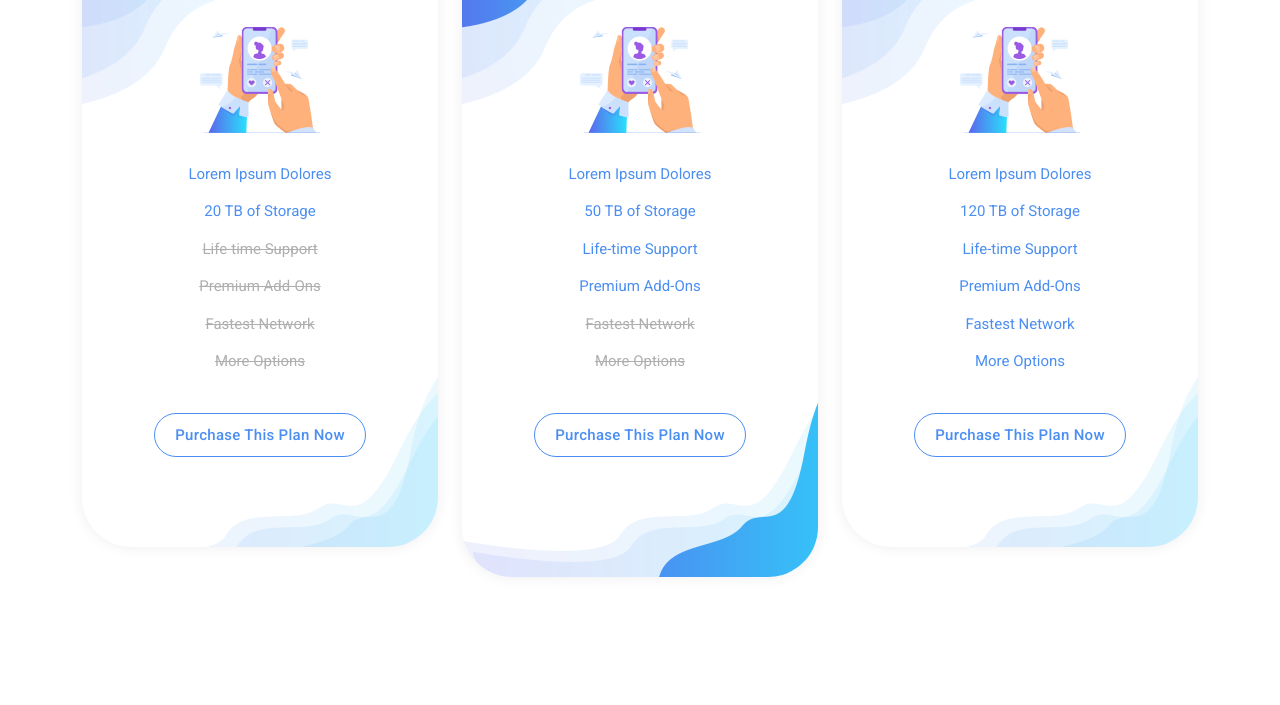
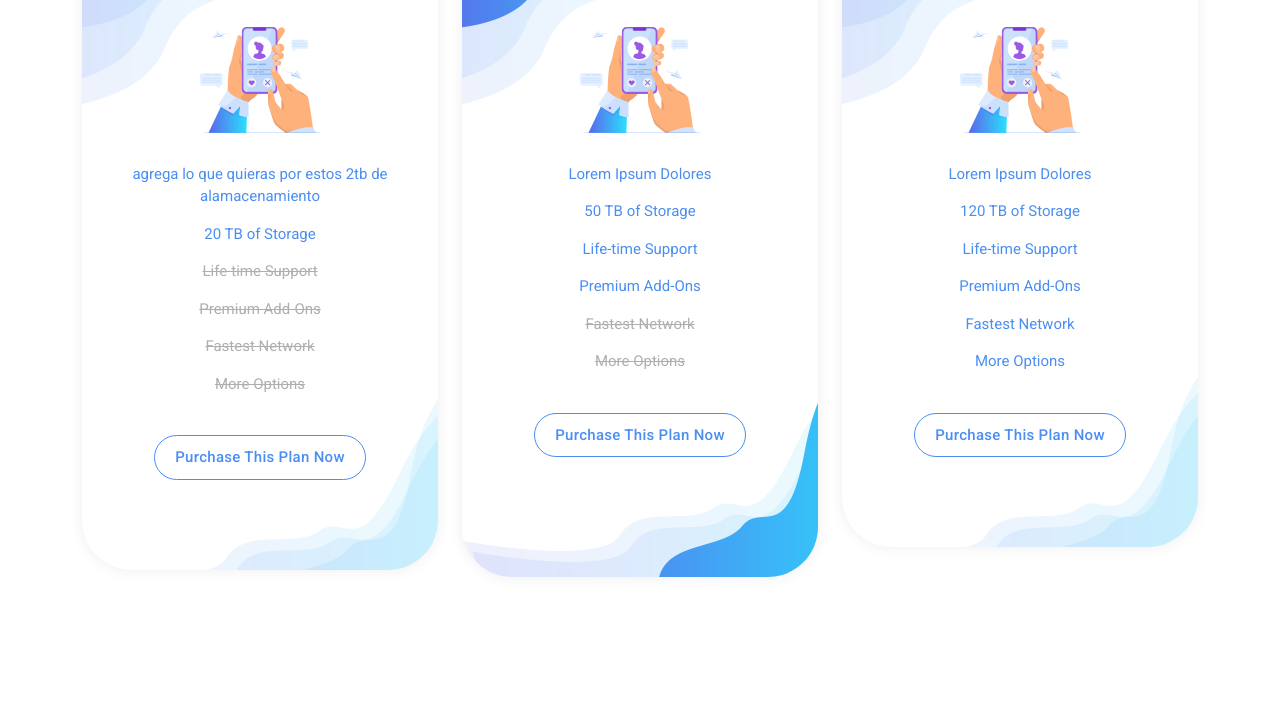
Before and after one commit to JECC230/examen-tercer-parcial, a plain HTML site: page index.html in a window 1280 px wide. Shown: the part 3743-4448 px from the top of the page. Drawn offline with Linux system fonts and the light colour scheme.

Commit message:
Se actualizan descripciones de los planes

```diff
--- a/index.html
+++ b/index.html
@@ -572,7 +572,9 @@ https://templatemo.com/tm-570-chain-app-dev
               <img src="assets/images/pricing-table-01.png" alt="">
             </div>
             <ul>
-              <li>Lorem Ipsum Dolores</li>
+              <li>agrega lo que quieras por estos 2tb de alamacenamiento
+
+              </li>
               <li>20 TB of Storage</li>
               <li class="non-function">Life-time Support</li>
               <li class="non-function">Premium Add-Ons</li>
```
